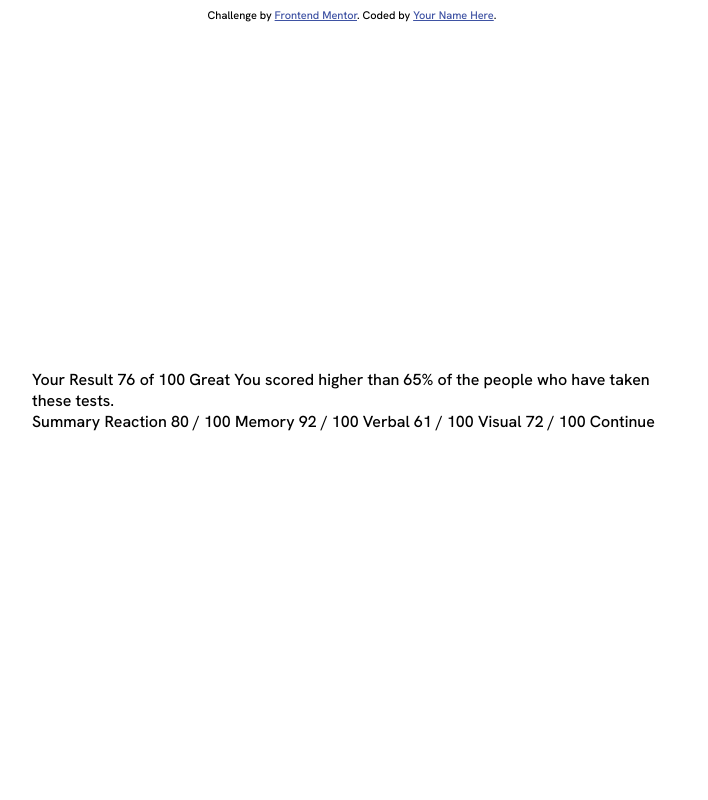
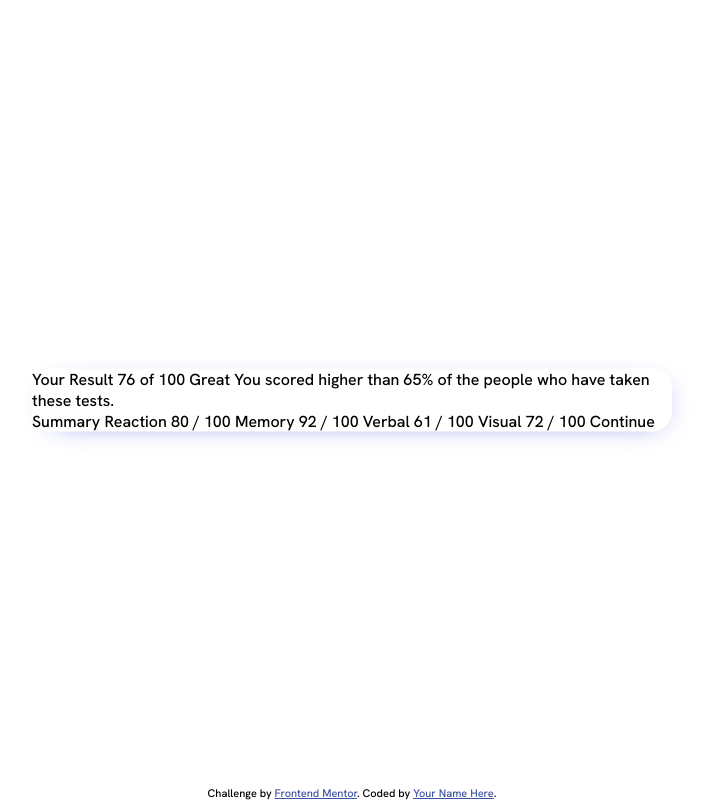
Before and after one commit to patriziadev/summary-component, a website: page index.html in a window 1280 px wide. Shown: the whole page, without its empty margins (288-996 px from the left). Drawn offline with Linux system fonts and the light colour scheme.

Commit message:
style: set the attribution div and wrapper div

```diff
--- a/scss/style.scss
+++ b/scss/style.scss
@@ -21,13 +21,25 @@ $fontSize: 18px;
 $paragraphFont: "Hanken Grotesk", sans-serif;
 
 // styles
-
 body {
     font-family: $paragraphFont;
     #wrapper {
+        // center position
         position: fixed;
         top: 50%;
         left: 50%;
         transform: translate(-50%, -50%);
+
+        width: 50%;
+        border-radius: 20px;
+        background: $white;
+        box-shadow: 5px 5px 30px -20px $cobaltBlue;
+    }
+
+    .attribution {
+        position: absolute;
+        bottom: 0;
+        left: 50%;
+        transform: translate(-50%, 0);
     }
 }
```
Also changed, not shown: css/style.css.
